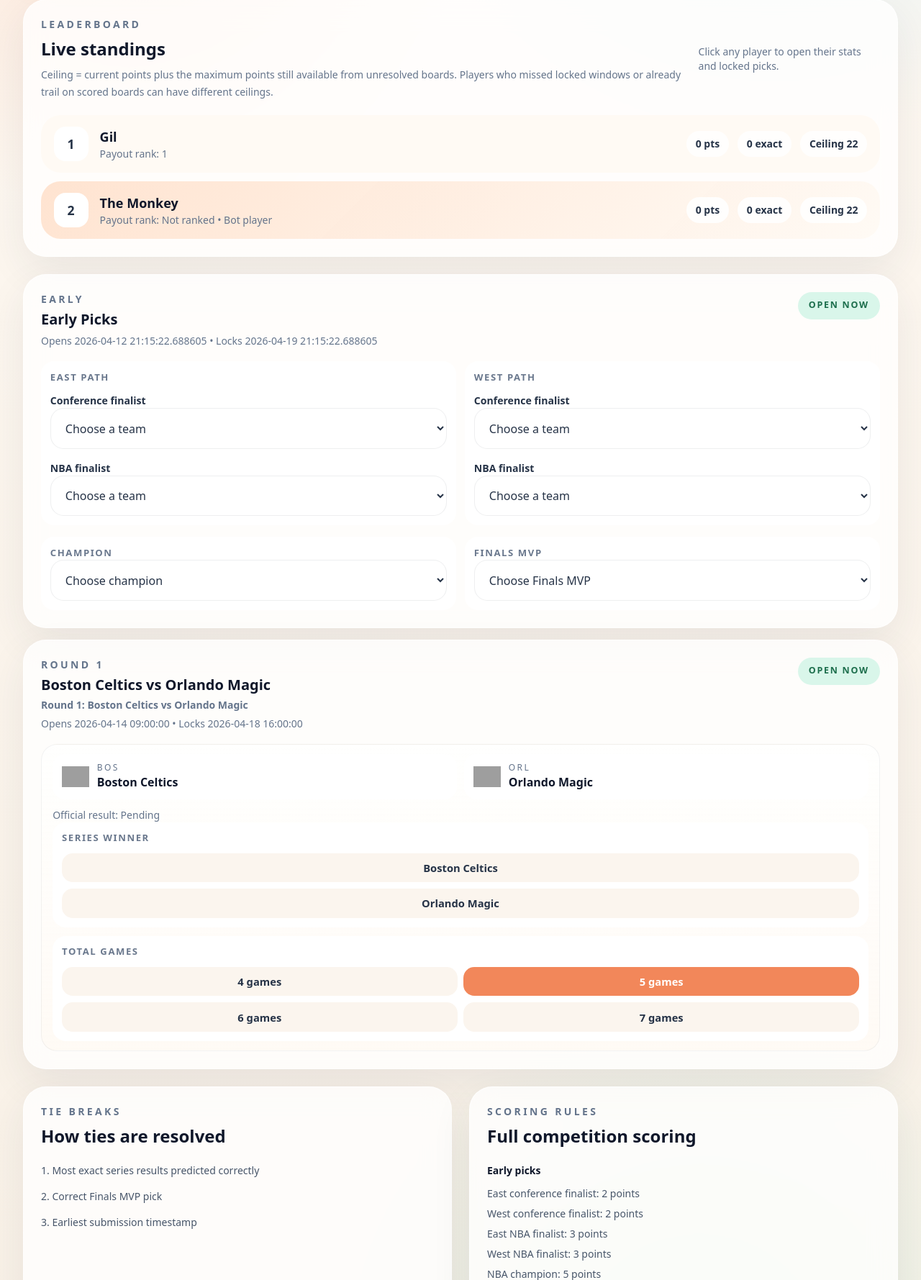
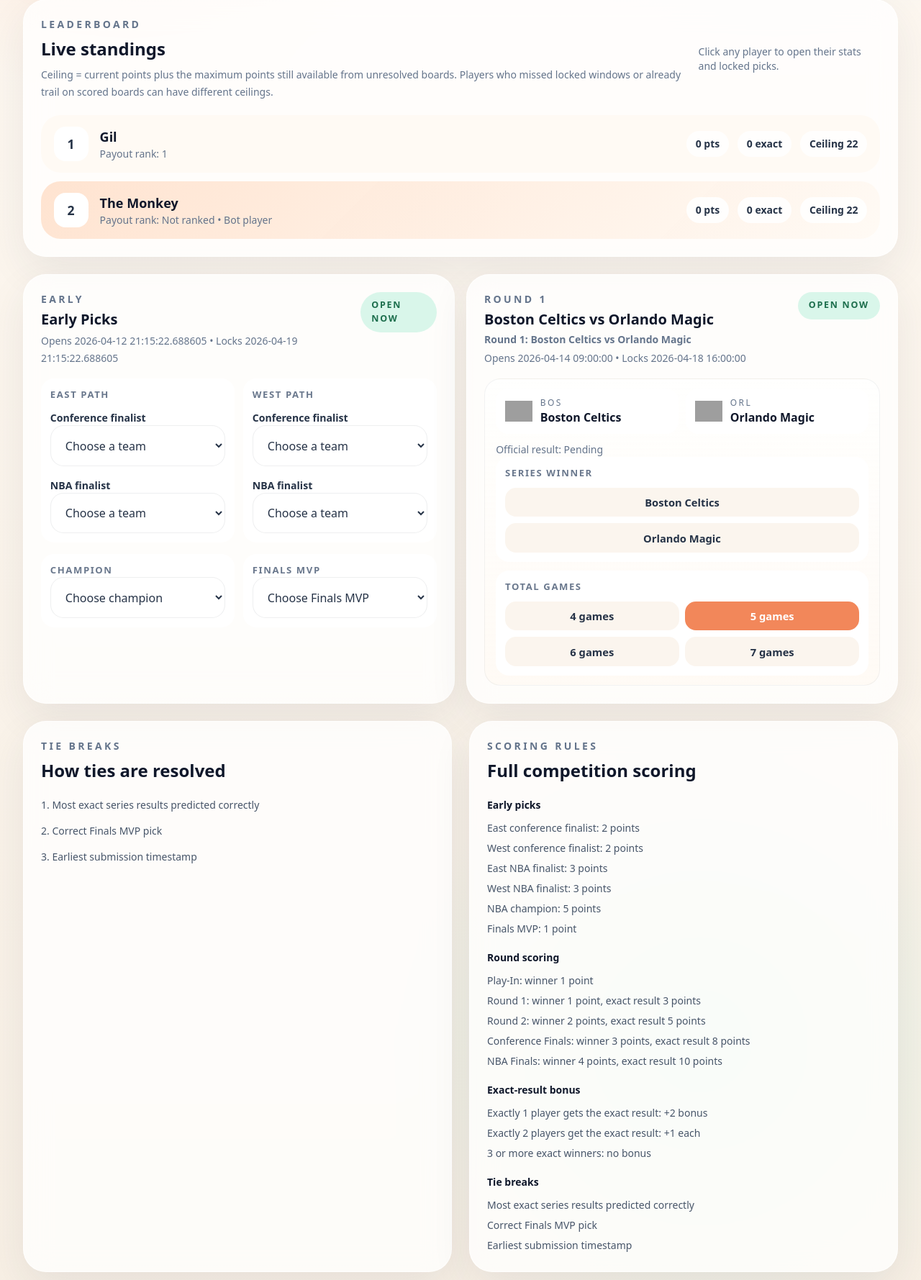
Before and after one commit to giltalmor228-ux/NBA, a FastAPI app: page /pools/1b8af90f-78a4-4896-9ad9-881c26fd5ffc?tab=overview in a window 1280 px wide. Shown: the part 742-2521 px from the top of the page at 72% size. Run offline with FastAPI, Linux system fonts and the light colour scheme; some libraries are stand-ins or nearby versions; grey boxes are pictures that could not be loaded.

Commit message:
Fix Overview 2 team in a row UI issue

```diff
--- a/app/templates/pool.html
+++ b/app/templates/pool.html
@@ -126,7 +126,7 @@
           </div>
       </div>
 
-      <div class="grid gap-4 2xl:grid-cols-2">
+      <div class="grid gap-4 xl:grid-cols-2">
         {% for window in windows %}
           {% set current_state = window_submission_states.get(window.id, {}).get(current_membership.id, {}) if current_membership else {} %}
           <article class="card-surface">
```
Also changed, not shown: smoke_nba_pool.db, test_nba_pool.db.
